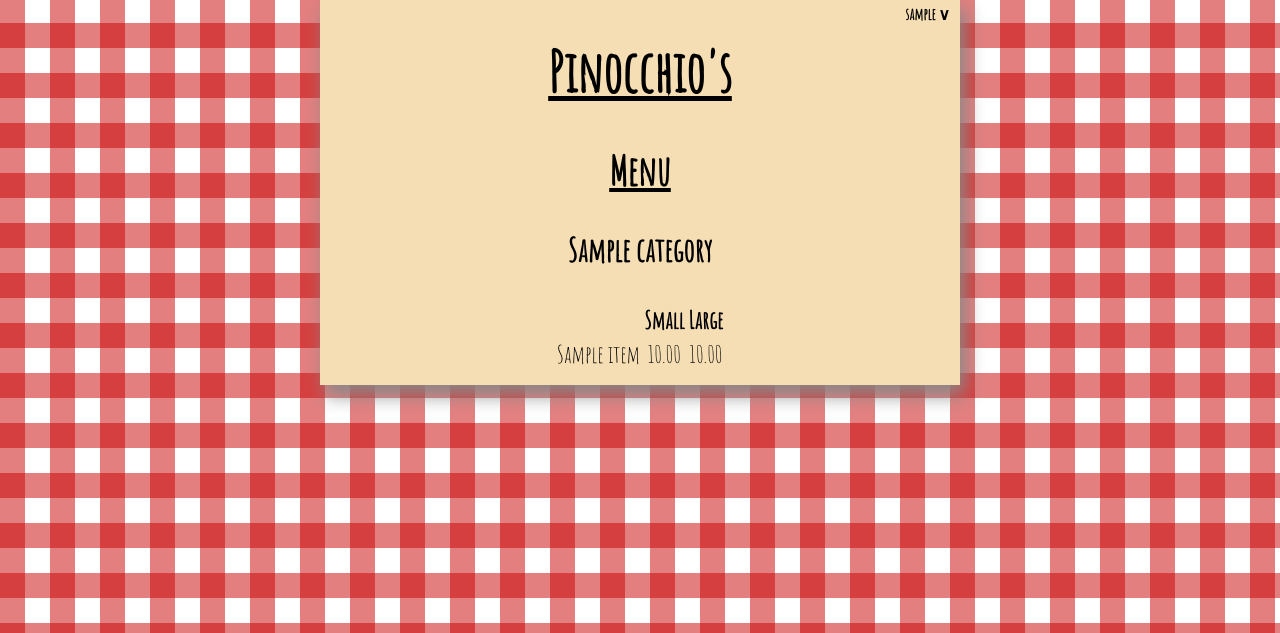
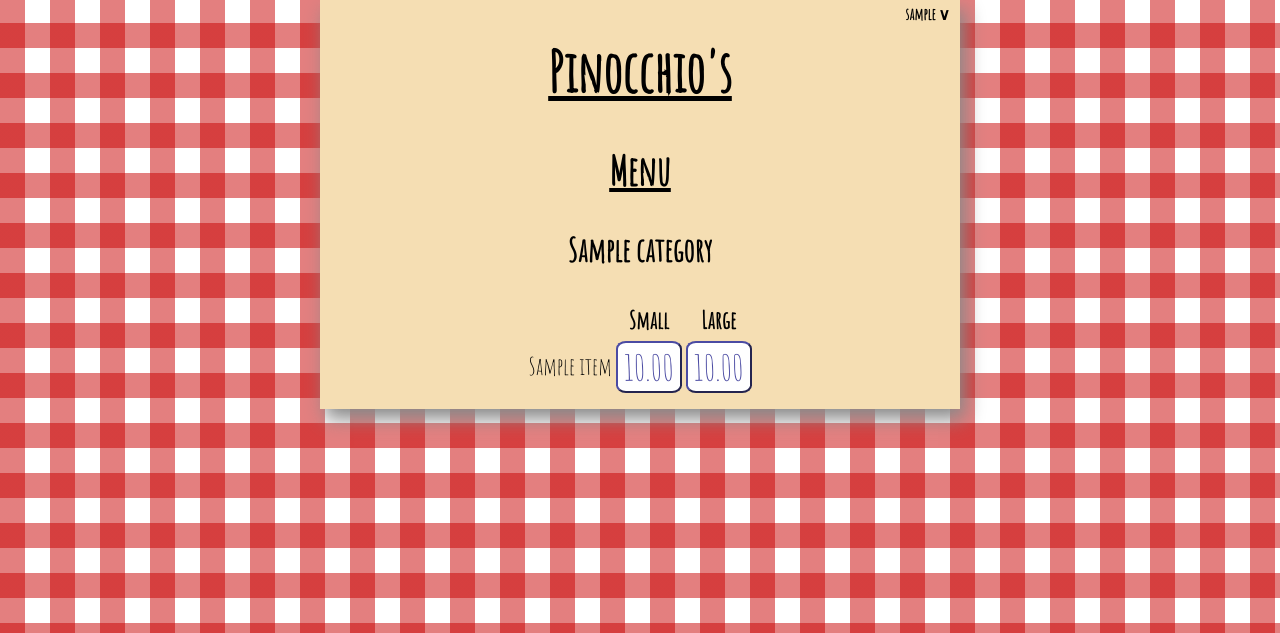
Before and after one commit to danialgagne/project3, a Django app: page / in a window 1280 px wide. Shown: the part 27-660 px from the top of the page. Run offline with Django 3.2, Linux system fonts and the light colour scheme; a user stored in the database is signed in; tables that the repository leaves empty hold one stand-in row (values such as "Sample post").

Commit message:
change index menu prices to secondary buttons on log in

```diff
--- a/orders/static/orders/styles.css
+++ b/orders/static/orders/styles.css
@@ -104,12 +104,21 @@ input {
   font-weight: bold;
   font-size: 1.5em; }
 
+.btn-primary, .btn-secondary {
+  border-radius: 15%;
+  font-family: Amatic SC;
+  font-size: 1.5em;
+  margin-top: 3%;
+  cursor: pointer; }
+
 .btn-primary {
   border: none;
   color: white;
-  background-color: #4b4ba3;
-  font-family: Amatic SC;
-  font-size: 1.5em;
-  margin-top: 3%; }
+  background-color: #4b4ba3; }
+
+.btn-secondary {
+  border-color: #4b4ba3;
+  color: #4b4ba3;
+  background-color: white; }
 
 /*# sourceMappingURL=styles.css.map */
--- a/orders/static/orders/styles.scss
+++ b/orders/static/orders/styles.scss
@@ -135,11 +135,24 @@ input {
     font-size: 1.5em;
 }
 
+%btn {
+    border-radius: 15%;
+    font-family: $font-stack;
+    font-size: 1.5em;
+    margin-top: 3%;
+    cursor: pointer;
+}
+
 .btn-primary {
+    @extend %btn;
     border: none;
     color: white;
     background-color: rgb(75, 75, 163);
-    font-family: $font-stack;
-    font-size: 1.5em;
-    margin-top: 3%;
 }
+
+.btn-secondary {
+    @extend %btn;
+    border-color: rgb(75, 75, 163);
+    color:  rgb(75, 75, 163);
+    background-color: white;
+}
--- a/orders/templates/orders/index.html
+++ b/orders/templates/orders/index.html
@@ -14,8 +14,21 @@
             {% for item in category.items %}
                 <tr>
                     <td>{{ item.name }}</td>
-                    <td>{{ item.small_price }}</td>
-                    <td>{{ item.large_price }}</td>
+                    {% if request.user.is_authenticated %}
+                        <td>
+                            <button class="btn-secondary">
+                                {{ item.small_price }}
+                            </button>
+                        </td>
+                        <td>
+                            <button class="btn-secondary">
+                                {{ item.large_price }}
+                            </button>
+                        </td>
+                    {% else %}
+                        <td>{{ item.small_price }}</td>
+                        <td>{{ item.large_price }}</td>
+                    {% endif %}
                 </tr>
             {% endfor %}
             </table>
```
Also changed, not shown: 1 other file.
